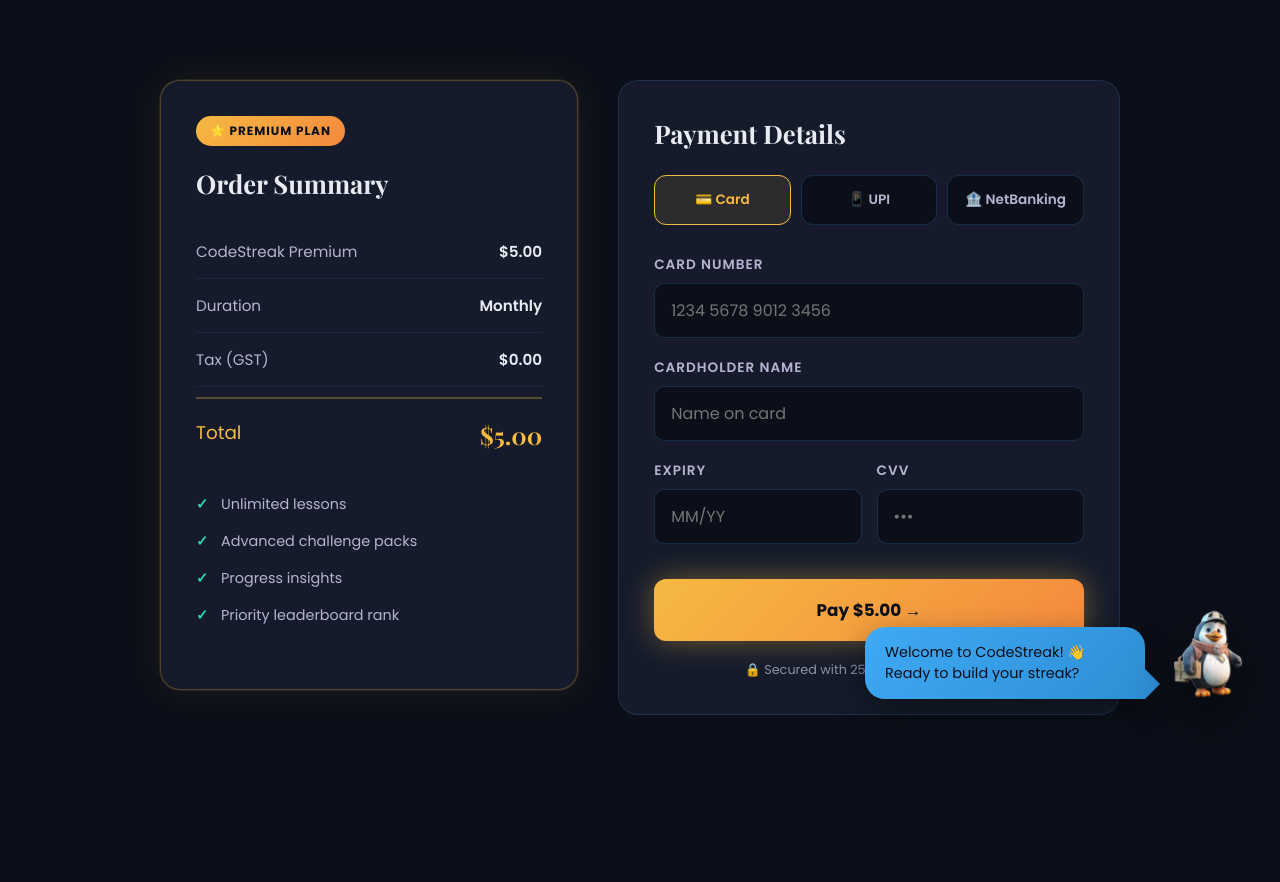
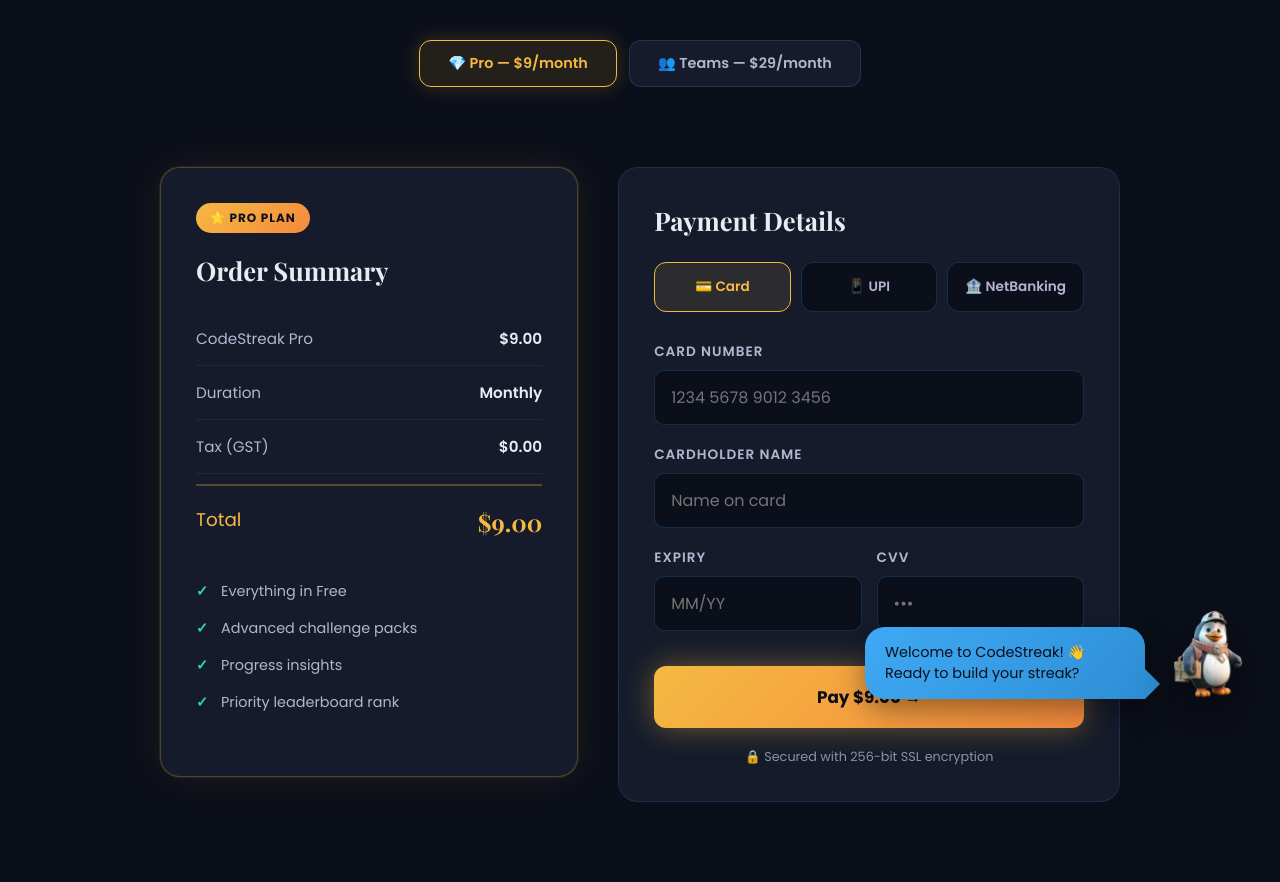
Before and after one commit to NakulSidharth72/codestreak, a Flask app: page /payment?plan=pro in a window 1280 px wide. Shown: the part 61-943 px from the top of the page. Before the commit the page ends 776 px from the top, so only its background shows below. Run offline with Flask 3, Linux system fonts and the light colour scheme; a user stored in the database is signed in.

Commit message:
Add plan selection for Pro and Teams

```diff
--- a/app.py
+++ b/app.py
@@ -545,20 +545,67 @@ def payment():
     if 'user_id' not in session:
         return redirect(url_for('login'))
 
+    # Get the plan from URL (default: 'pro')
+    plan = request.args.get('plan', 'pro').lower()
+    if plan not in ['pro', 'teams']:
+        plan = 'pro'
+
+    # Plan details
+    plans = {
+        'pro': {
+            'name': 'Pro',
+            'price': 9,
+            'price_display': '$9.00',
+            'period': 'month',
+            'features': [
+                'Everything in Free',
+                'Advanced challenge packs',
+                'Progress insights',
+                'Priority leaderboard rank',
+            ],
+        },
+        'teams': {
+            'name': 'Teams',
+            'price': 29,
+            'price_display': '$29.00',
+            'period': 'month',
+            'features': [
+                'Everything in Pro',
+                'Shared leaderboard',
+                'Cohort analytics',
+                'Team challenges',
+                'Dedicated support',
+            ],
+        },
+    }
+
+    selected_plan = plans[plan]
+
     if request.method == 'POST':
         # DEMO MODE: Simulate a successful payment
-        # (No real Razorpay API call — just a UI experience)
+        # Get the plan from the form too (user might have switched)
+        posted_plan = request.form.get('selected_plan', plan).lower()
+        if posted_plan not in ['pro', 'teams']:
+            posted_plan = plan
+
         conn = get_db()
         cur = conn.cursor()
         cur.execute("UPDATE users SET premium = 1 WHERE id = ?", (session['user_id'],))
+
+        # Log the payment
+        amount = plans[posted_plan]['price']
+        cur.execute(
+            "INSERT INTO payments (user_id, amount, payment_status, transaction_id) VALUES (?, ?, 'success', ?)",
+            (session['user_id'], amount, f"demo_{posted_plan}_{session['user_id']}")
+        )
         conn.commit()
         cur.close()
         conn.close()
 
-        flash('💎 Payment successful! Welcome to Premium.', 'success')
+        flash(f'💎 Welcome to {plans[posted_plan]["name"]}! Enjoy premium features.', 'success')
         return redirect(url_for('dashboard'))
 
-    return render_template('payment.html')
+    return render_template('payment.html', plan=selected_plan, plan_key=plan, all_plans=plans)
 
 @app.route('/payment/success', methods=['POST'])
 def payment_success():
--- a/templates/payment.html
+++ b/templates/payment.html
@@ -11,7 +11,39 @@
         gap: 40px;
     }
 
-    /* ============ LEFT: Order Summary ============ */
+    /* Plan Switcher */
+    .plan-switcher {
+        max-width: 1000px;
+        margin: 40px auto 0;
+        padding: 0 20px;
+        display: flex;
+        gap: 12px;
+        justify-content: center;
+    }
+    .plan-switch-btn {
+        padding: 12px 28px;
+        border-radius: 12px;
+        background: #151B2B;
+        border: 1px solid rgba(63, 169, 245, 0.2);
+        color: #B8B3D1;
+        font-weight: 600;
+        font-size: 0.9rem;
+        cursor: pointer;
+        text-decoration: none;
+        transition: 0.3s;
+    }
+    .plan-switch-btn:hover {
+        border-color: var(--amber-gold);
+        color: var(--amber-gold);
+    }
+    .plan-switch-btn.active {
+        background: rgba(245, 185, 66, 0.1);
+        border-color: var(--amber-gold);
+        color: var(--amber-gold);
+        box-shadow: 0 0 20px rgba(245, 185, 66, 0.2);
+    }
+
+    /* LEFT: Order Summary */
     .order-summary {
         background: #151B2B;
         border: 1px solid rgba(245, 185, 66, 0.25);
@@ -81,7 +113,7 @@
         font-weight: 700;
     }
 
-    /* ============ RIGHT: Payment Form ============ */
+    /* RIGHT: Payment Form */
     .payment-form {
         background: #151B2B;
         border: 1px solid rgba(63, 169, 245, 0.15);
@@ -122,13 +154,10 @@
         border-color: rgba(245, 185, 66, 0.5);
     }
 
-    /* ============ METHOD CONTENT PANELS ============ */
     .method-panel { display: none; }
     .method-panel.active { display: block; }
 
-    .form-group {
-        margin-bottom: 20px;
-    }
+    .form-group { margin-bottom: 20px; }
     .form-group label {
         display: block;
         color: #B8B3D1;
@@ -191,7 +220,7 @@
         margin-top: 20px;
     }
 
-    /* ============ UPI QR ============ */
+    /* UPI QR */
     .upi-qr-box {
         text-align: center;
         padding: 30px 20px;
@@ -211,25 +240,17 @@
         align-items: center;
         justify-content: center;
     }
-    .qr-image svg {
-        width: 100%;
-        height: 100%;
-    }
+    .qr-image svg { width: 100%; height: 100%; }
     .upi-id {
         color: var(--amber-gold);
         font-weight: 700;
         font-size: 1rem;
         margin-bottom: 6px;
     }
-    .upi-hint {
-        color: #8B92A8;
-        font-size: 0.85rem;
-    }
-    .scan-btn {
-        margin-top: 20px;
-    }
+    .upi-hint { color: #8B92A8; font-size: 0.85rem; }
+    .scan-btn { margin-top: 20px; }
 
-    /* ============ SLIDESHOW OVERLAY ============ */
+    /* Slideshow Overlay */
     .slideshow-overlay {
         position: fixed;
         inset: 0;
@@ -239,9 +260,7 @@
         align-items: center;
         z-index: 99999;
     }
-    .slideshow-overlay.active {
-        display: flex;
-    }
+    .slideshow-overlay.active { display: flex; }
     .slide-img {
         max-width: 90vw;
         max-height: 90vh;
@@ -254,8 +273,7 @@
     }
     .slide-counter {
         position: absolute;
-        top: 30px;
-        right: 30px;
+        top: 30px; right: 30px;
         color: #fff;
         font-size: 1.2rem;
         font-weight: 700;
@@ -266,8 +284,7 @@
     }
     .slide-skip {
         position: absolute;
-        bottom: 30px;
-        right: 30px;
+        bottom: 30px; right: 30px;
         color: #fff;
         background: var(--amber-gold);
         padding: 12px 24px;
@@ -280,12 +297,9 @@
         transition: 0.3s;
         z-index: 2;
     }
-    .slide-skip:hover {
-        background: #FFCB5D;
-        transform: translateY(-2px);
-    }
+    .slide-skip:hover { background: #FFCB5D; transform: translateY(-2px); }
 
-    /* ============ PROCESSING OVERLAY ============ */
+    /* Processing Overlay */
     .processing-overlay {
         position: fixed;
         inset: 0;
@@ -299,8 +313,7 @@
     }
     .processing-overlay.active { display: flex; }
     .spinner {
-        width: 70px;
-        height: 70px;
+        width: 70px; height: 70px;
         border: 4px solid rgba(245, 185, 66, 0.2);
         border-top-color: var(--amber-gold);
         border-radius: 50%;
@@ -314,14 +327,12 @@
         font-size: 1.5rem;
         margin-bottom: 10px;
     }
-    .processing-sub {
-        color: #8B92A8;
-        font-size: 0.9rem;
-    }
+    .processing-sub { color: #8B92A8; font-size: 0.9rem; }
 
     @media (max-width: 800px) {
         .checkout-container { grid-template-columns: 1fr; }
         .order-summary { position: static; }
+        .plan-switcher { flex-direction: column; align-items: stretch; }
     }
 </style>
 
@@ -339,15 +350,25 @@
     <button class="slide-skip" onclick="finishSlideshow()">Claim Premium →</button>
 </div>
 
+<!-- PLAN SWITCHER -->
+<div class="plan-switcher">
+    <a href="{{ url_for('payment') }}?plan=pro" class="plan-switch-btn {% if plan_key == 'pro' %}active{% endif %}">
+        💎 Pro — $9/month
+    </a>
+    <a href="{{ url_for('payment') }}?plan=teams" class="plan-switch-btn {% if plan_key == 'teams' %}active{% endif %}">
+        👥 Teams — $29/month
+    </a>
+</div>
+
 <div class="checkout-container">
     <!-- LEFT: Order Summary -->
     <div class="order-summary">
-        <span class="premium-badge">⭐ Premium Plan</span>
+        <span class="premium-badge">⭐ {{ plan.name }} Plan</span>
         <h2>Order Summary</h2>
 
         <div class="order-line">
-            <span>CodeStreak Premium</span>
-            <strong>$5.00</strong>
+            <span>CodeStreak {{ plan.name }}</span>
+            <strong>{{ plan.price_display }}</strong>
         </div>
         <div class="order-line">
             <span>Duration</span>
@@ -359,14 +380,13 @@
         </div>
         <div class="order-line total">
             <span>Total</span>
-            <strong>$5.00</strong>
+            <strong>{{ plan.price_display }}</strong>
         </div>
 
         <ul class="order-features">
-            <li>Unlimited lessons</li>
-            <li>Advanced challenge packs</li>
-            <li>Progress insights</li>
-            <li>Priority leaderboard rank</li>
+            {% for feature in plan.features %}
+            <li>{{ feature }}</li>
+            {% endfor %}
         </ul>
     </div>
 
@@ -374,7 +394,6 @@
     <div class="payment-form">
         <h2>Payment Details</h2>
 
-        <!-- Method Tabs -->
         <div class="payment-methods">
             <div class="method-tab active" data-method="card" onclick="selectMethod(this, 'card')">💳 Card</div>
             <div class="method-tab" data-method="upi" onclick="selectMethod(this, 'upi')">📱 UPI</div>
@@ -383,7 +402,8 @@
 
         <!-- CARD PANEL -->
         <div class="method-panel active" id="panel-card">
-            <form method="POST" onsubmit="showProcessing(event)">
+            <form method="POST">
+                <input type="hidden" name="selected_plan" value="{{ plan_key }}">
                 <div class="form-group">
                     <label>Card Number</label>
                     <input type="text" placeholder="1234 5678 9012 3456" maxlength="19" required>
@@ -402,7 +422,7 @@
                         <input type="password" placeholder="•••" maxlength="3" required>
                     </div>
                 </div>
-                <button type="submit" class="pay-btn">Pay $5.00 →</button>
+                <button type="submit" class="pay-btn">Pay {{ plan.price_display }} →</button>
                 <div class="secure-note">🔒 Secured with 256-bit SSL encryption</div>
             </form>
         </div>
@@ -411,22 +431,17 @@
         <div class="method-panel" id="panel-upi">
             <div class="upi-qr-box">
                 <div class="qr-image">
-                    <!-- QR CODE - Replace this <svg> with your own QR image if you want -->
                     <svg viewBox="0 0 200 200" xmlns="http://www.w3.org/2000/svg">
-                        <!-- Simple fake QR pattern -->
                         <rect width="200" height="200" fill="white"/>
                         <rect x="20" y="20" width="40" height="40" fill="black"/>
                         <rect x="28" y="28" width="24" height="24" fill="white"/>
                         <rect x="34" y="34" width="12" height="12" fill="black"/>
-
                         <rect x="140" y="20" width="40" height="40" fill="black"/>
                         <rect x="148" y="28" width="24" height="24" fill="white"/>
                         <rect x="154" y="34" width="12" height="12" fill="black"/>
-
                         <rect x="20" y="140" width="40" height="40" fill="black"/>
                         <rect x="28" y="148" width="24" height="24" fill="white"/>
                         <rect x="34" y="154" width="12" height="12" fill="black"/>
-
                         <rect x="80" y="30" width="10" height="10" fill="black"/>
                         <rect x="100" y="30" width="10" height="10" fill="black"/>
                         <rect x="120" y="60" width="10" height="10" fill="black"/>
@@ -451,6 +466,7 @@
             </div>
 
             <form method="POST" onsubmit="startSlideshow(event)" class="scan-btn">
+                <input type="hidden" name="selected_plan" value="{{ plan_key }}">
                 <button type="submit" class="pay-btn">📱 I've Scanned the QR →</button>
                 <div class="secure-note">🔒 Secured with 256-bit SSL encryption</div>
             </form>
@@ -458,7 +474,8 @@
 
         <!-- NETBANKING PANEL -->
         <div class="method-panel" id="panel-netbanking">
-            <form method="POST" onsubmit="showProcessing(event)">
+            <form method="POST">
+                <input type="hidden" name="selected_plan" value="{{ plan_key }}">
                 <div class="form-group">
                     <label>Select Bank</label>
                     <input type="text" placeholder="HDFC / SBI / ICICI / Axis" required>
@@ -467,7 +484,7 @@
                     <label>Net Banking ID</label>
                     <input type="text" placeholder="your-user-id" required>
                 </div>
-                <button type="submit" class="pay-btn">Pay $5.00 →</button>
+                <button type="submit" class="pay-btn">Pay {{ plan.price_display }} →</button>
                 <div class="secure-note">🔒 Secured with 256-bit SSL encryption</div>
             </form>
         </div>
@@ -475,7 +492,6 @@
 </div>
 
 <script>
-    // ================= TAB SWITCHER =================
     function selectMethod(el, method) {
         document.querySelectorAll('.method-tab').forEach(t => t.classList.remove('active'));
         document.querySelectorAll('.method-panel').forEach(p => p.classList.remove('active'));
@@ -483,14 +499,11 @@
         document.getElementById('panel-' + method).classList.add('active');
     }
 
-    // ================= CARD / NETBANKING PROCESSING =================
     function showProcessing(event) {
         document.getElementById('processingOverlay').classList.add('active');
-        // Let the form submit normally
     }
 
-    // ================= UPI SLIDESHOW =================
-    // ADD YOUR MEME IMAGES HERE — save them to static/images/
+    // UPI slideshow
     const memeImages = [
         "{{ url_for('static', filename='images/1.jpg') }}",
         "{{ url_for('static', filename='images/2.jpg') }}",
@@ -507,9 +520,11 @@
 
     let slideIndex = 0;
     let slideInterval = null;
+    let formToSubmit = null;
 
     function startSlideshow(event) {
         event.preventDefault();
+        formToSubmit = event.target;
 
         const overlay = document.getElementById('slideshowOverlay');
         const img = document.getElementById('slideImage');
@@ -523,13 +538,12 @@
         slideInterval = setInterval(function() {
             slideIndex++;
             if (slideIndex >= memeImages.length) {
-                // Slideshow done — submit the payment
                 finishSlideshow();
                 return;
             }
             img.src = memeImages[slideIndex];
             counter.textContent = (slideIndex + 1) + ' / ' + memeImages.length;
-        }, 1000); // 1 seconds per slide
+        }, 1000);
     }
 
     function finishSlideshow() {
@@ -537,18 +551,13 @@
             clearInterval(slideInterval);
             slideInterval = null;
         }
-
-        // Hide slideshow, show processing
         document.getElementById('slideshowOverlay').classList.remove('active');
         document.getElementById('processingOverlay').classList.add('active');
 
-        // Submit the payment form after a short delay
         setTimeout(function() {
-            const form = document.createElement('form');
-            form.method = 'POST';
-            form.action = window.location.href;
-            document.body.appendChild(form);
-            form.submit();
+            if (formToSubmit) {
+                formToSubmit.submit();
+            }
         }, 1500);
     }
 </script>
```
Also changed, not shown: templates/landing.html (+39 -3 lines), static/images/2.jpg, static/images/3.jpg, static/images/4.jpg, static/images/5.jpg, static/images/6.jpg, static/images/7.jpg, static/images/8.jpg, static/images/9.jpg, static/script.js (deleted).
